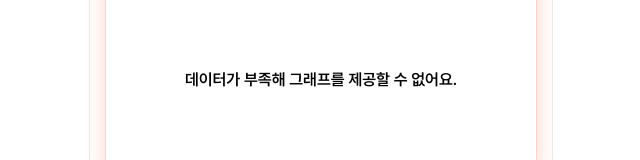
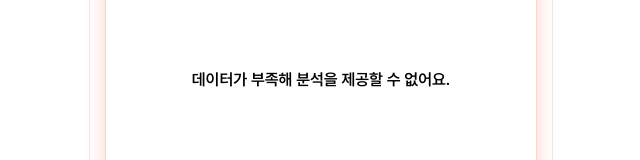
Before and after one commit to lumental/lumental-FRONTEND, a React (Vite) app in the folder lumental/: page /report in a window 1280 px wide. Shown: the part 483-643 px from the top of the page, without its empty margins (319-959 px from the left). Built offline with nearby package versions, Linux system fonts and the light colour scheme.

Commit message:
레포트 페이지 및 그래프 수정

```diff
--- a/lumental/src/charts/Bar4.jsx
+++ b/lumental/src/charts/Bar4.jsx
@@ -7,14 +7,14 @@ const TinyBarChart2 = ({ data }) => {
       responsive
       data={data}
     >
-      {/* ✔ 사진처럼 회색 가로선만 표시 (세로선 없음) */}
+
       <CartesianGrid
         stroke="#ccc"
         strokeDasharray="0"
         vertical={false}
       />
 
-      {/* ✔ 사진처럼 Y축 숫자(50, 80, 110, 140 …) 표시 */}
+
       <YAxis
         domain={['dataMin - 5', 'dataMax + 5']}
         tick={{ fontSize: 10, fill: '#999' }}
--- a/lumental/src/charts/Circle.jsx
+++ b/lumental/src/charts/Circle.jsx
@@ -3,12 +3,12 @@ import React from "react";
 export default function Circle({ steps, goal = 15000 }) {
   const radius = 60;
   const circumference = 2 * Math.PI * radius;
-  const progress = Math.min(steps / goal, 1); // 최대 100%
+  const progress = Math.min(steps / goal, 1);
   const offset = circumference - progress * circumference;
 
   return (
     <svg width="160" height="160">
-      {/* 배경 원 */}
+
       <circle
         cx="80"
         cy="80"
@@ -18,7 +18,7 @@ export default function Circle({ steps, goal = 15000 }) {
         fill="none"
       />
 
-      {/* 진행 원 */}
+
       <circle
         cx="80"
         cy="80"
@@ -29,7 +29,7 @@ export default function Circle({ steps, goal = 15000 }) {
         strokeLinecap="round"
         strokeDasharray={circumference}
         strokeDashoffset={offset}
-        transform="rotate(-90 80 80)" // 시작점을 위로 이동
+        transform="rotate(-90 80 80)"
         style={{ transition: "stroke-dashoffset 0.6s ease" }}
       ></circle>
     </svg>
--- a/lumental/src/pages/Report.jsx
+++ b/lumental/src/pages/Report.jsx
@@ -36,7 +36,7 @@ export default function Report() {
 
     const getData = JSON.parse(raw);
     console.log("parsed:", getData);
-//localStorage.setItem("healthSummary", JSON.stringify(res.data));
+    //localStorage.setItem("healthSummary", JSON.stringify(res.data));
     //setHrvData(getData?.hrv?.data ?? []);
     setHeartRate(getData?.heartRate?.data ?? []);
     setStepData(getData?.steps?.data ?? []);
@@ -209,8 +209,8 @@ export default function Report() {
               {/*<Rate data={hrvData} />*/}
               {
                 hrvData?.length > 0
-                  ? <Rate data={hrvData} />
-                  : <p>데이터가 부족해 그래프를 제공할 수 없어요.</p>
+                  ? <p style={{ margin: 0, whiteSpace: "pre-wrap" }}>{report}</p>
+                  : <p>데이터가 부족해 분석을 제공할 수 없어요.</p>
               }
           </div>
 
```
